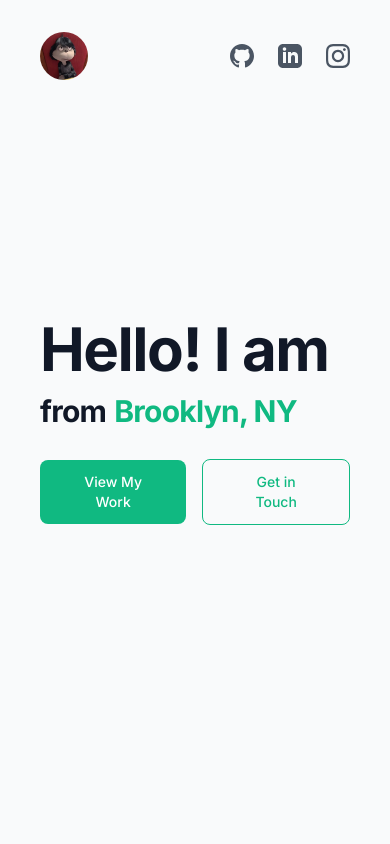
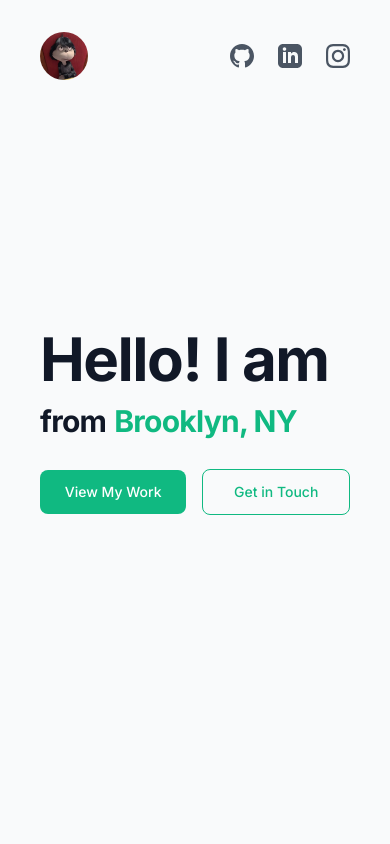
Before and after one commit to jas9n/portfolio, a Next.js app: page / in a window 390 px wide. Shown: the top 844 px of the page. Built offline with nearby package versions, Linux system fonts and the light colour scheme.

Commit message:
Update Hero.tsx

```diff
--- a/src/components/Hero.tsx
+++ b/src/components/Hero.tsx
@@ -188,13 +188,13 @@ const Hero = () => {
       >
         <a
           href="mailto:jasonc3805@gmail.com"
-          className="bg-emerald-500 text-white w-full sm:w-auto px-8 py-3 rounded-lg hover:bg-emerald-600 transition-colors text-center text-sm sm:text-base font-medium"
+          className="bg-emerald-500 text-white w-full sm:w-auto px-6 sm:px-8 py-3 rounded-lg hover:bg-emerald-600 transition-colors text-center text-sm sm:text-base font-medium"
         >
           View My Work
         </a>
         <Link
           href="/projects"
-          className="border border-emerald-500 text-emerald-500 w-full sm:w-auto px-8 py-3 rounded-lg hover:bg-emerald-500 hover:text-white transition-colors text-center text-sm sm:text-base font-medium"
+          className="border border-emerald-500 text-emerald-500 w-full sm:w-auto px-6 sm:px-8 py-3 rounded-lg hover:bg-emerald-500 hover:text-white transition-colors text-center text-sm sm:text-base font-medium"
         >
           Get in Touch
         </Link>
```
